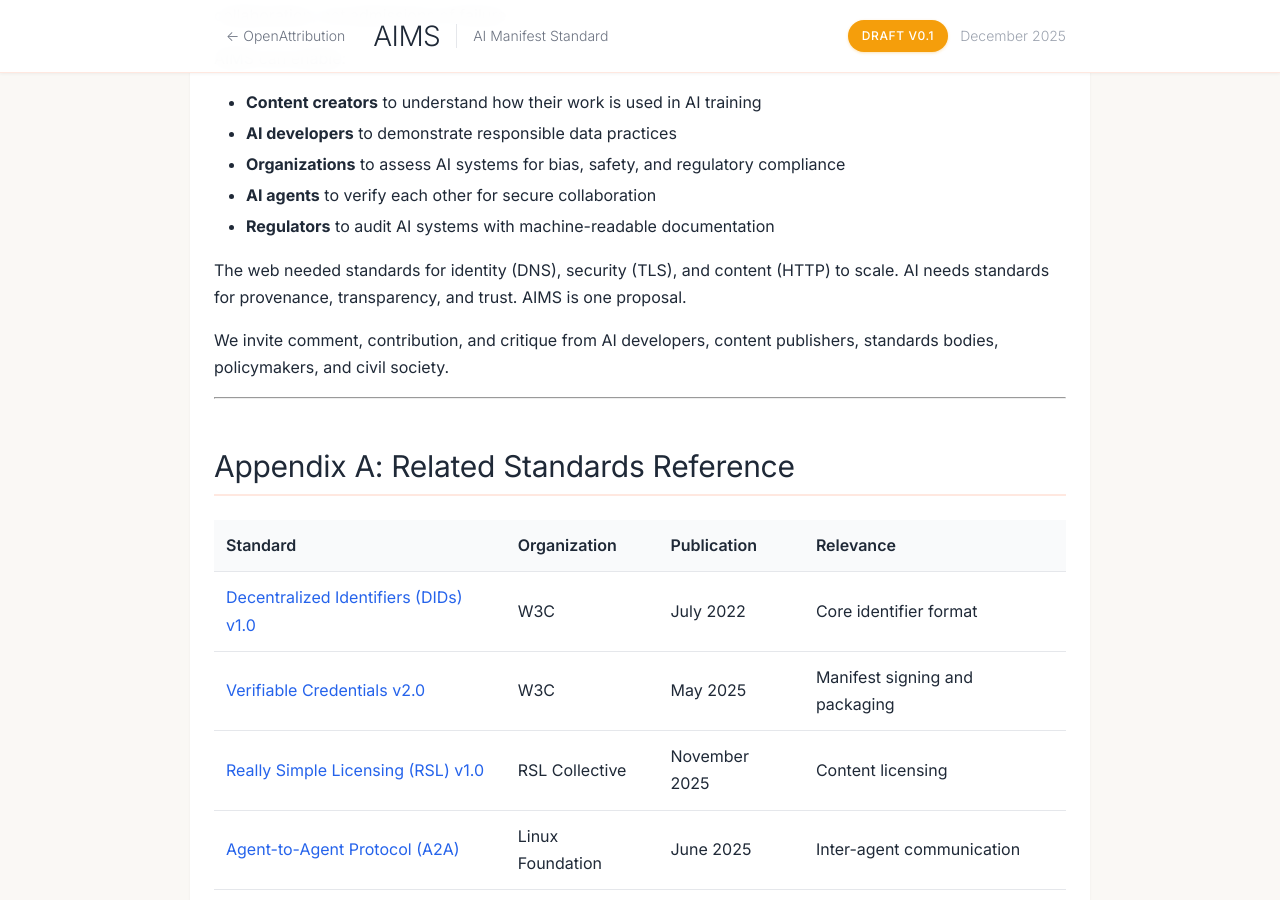
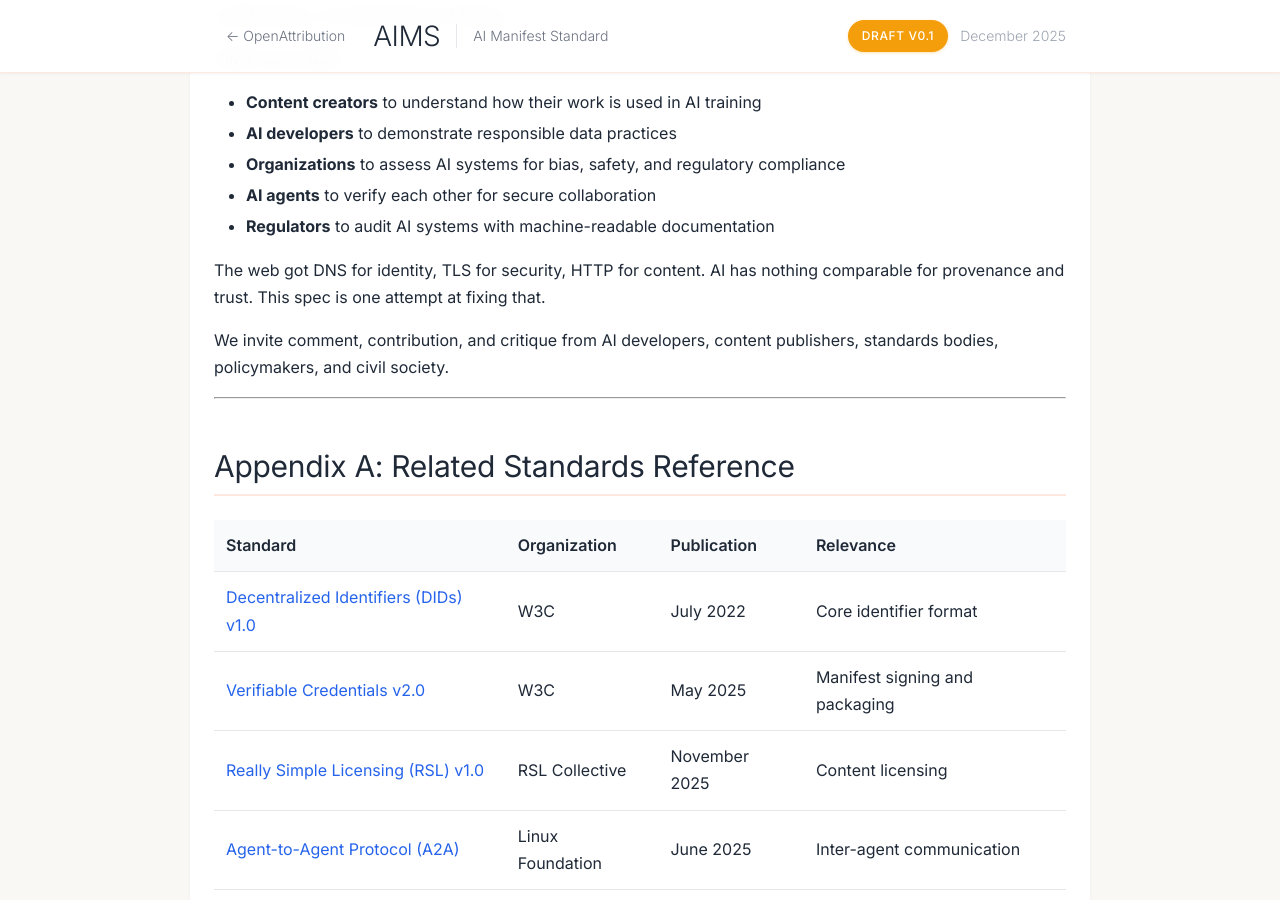
Before and after one commit to openattribution-org/website, a Jekyll site: the page built from aims/SPECIFICATION.md, in a window 1280 px wide and 900 px high, scrolled down 34125 px. Built offline with Jekyll 4.4.1, drawn with Linux system fonts in a browser that asks for light colours.

Commit message:
Fix formulaic AI writing pattern in conclusion
Before: 'The web needed standards for identity (DNS), security (TLS), and content (HTTP) to scale. AI needs standards for provenance, transparency, and trust. AIMS is one proposal.'

After: 'The web got DNS for identity, TLS for security, HTTP for content. AI has nothing comparable for provenance and trust. This spec is one attempt at fixing that.'

More conversational, less structured AI cadence.

🤖 Generated with [Claude Code](https://claude.com/claude-code)

Co-Authored-By: Claude <noreply@anthropic.com>

```diff
--- a/aims/SPECIFICATION.md
+++ b/aims/SPECIFICATION.md
@@ -1155,7 +1155,7 @@ AIMS can enable:
 - **AI agents** to verify each other for secure collaboration
 - **Regulators** to audit AI systems with machine-readable documentation
 
-The web needed standards for identity (DNS), security (TLS), and content (HTTP) to scale. AI needs standards for provenance, transparency, and trust. AIMS is one proposal.
+The web got DNS for identity, TLS for security, HTTP for content. AI has nothing comparable for provenance and trust. This spec is one attempt at fixing that.
 
 We invite comment, contribution, and critique from AI developers, content publishers, standards bodies, policymakers, and civil society.
 
```
